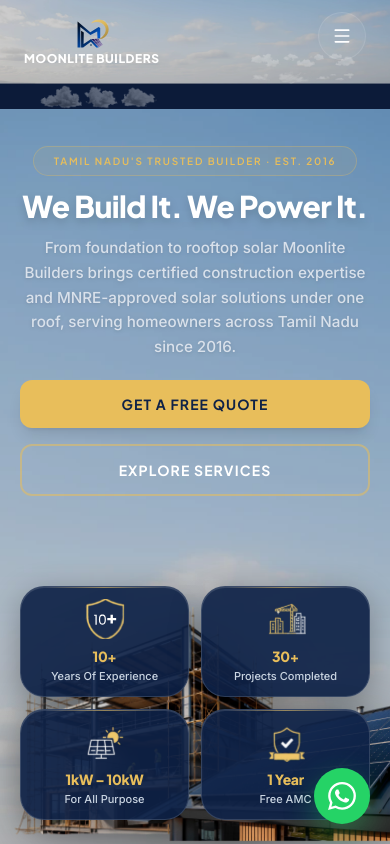
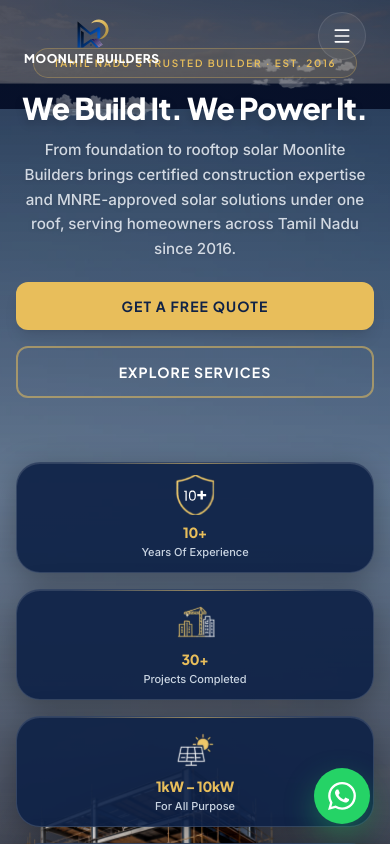
Before and after one commit to moonlitebuilders/moolitebuilders, a React (Vite) app: page / in a window 390 px wide. Shown: the top 844 px of the page. Built offline with nearby package versions, Linux system fonts and the light colour scheme.

Commit message:
fix(hero): restore original baseline hero design with full-bleed sky background, backdrop gradient, and responsive 1/2/4-col card grid

```diff
--- a/src/components/Hero.tsx
+++ b/src/components/Hero.tsx
@@ -255,7 +255,7 @@
       ref={containerRef}
       id="hero"
       aria-label="Moonlite Builders — Construction and Solar Services Hero"
-      className="relative w-full overflow-hidden flex flex-col justify-between min-h-screen min-h-[100dvh] bg-[url('/assets/hero/background-sky.webp')] bg-cover bg-center bg-no-repeat"
+      className="relative w-full min-h-screen min-h-[100dvh] flex flex-col justify-between bg-[url('/assets/hero/background-sky.webp')] bg-cover bg-center bg-no-repeat overflow-hidden"
     >
       {/* ── LAYER 0 — Sky Background Parallax (absolute, full-coverage) ── */}
       <motion.div
@@ -268,12 +268,13 @@
           alt=""
           className="w-full h-full object-cover object-center pointer-events-none select-none"
         />
-        {/* Subtle backdrop tint overlay for typography legibility */}
+      </motion.div>
+
+      {/* ── LAYER 1 — Single Uniform Backdrop Gradient for Legibility ── */}
       <div
-          className="absolute inset-0 bg-black/20 pointer-events-none"
+        className="absolute inset-0 z-[1] bg-gradient-to-b from-slate-950/70 via-slate-900/50 to-slate-950/80 pointer-events-none"
         aria-hidden="true"
       />
-      </motion.div>
 
       {/* ── LAYER 10 — Construction SVG left (absolute, no layout impact) ── */}
       <motion.div
@@ -388,15 +389,11 @@
         )}
       </AnimatePresence>
 
-      {/* ── LAYER 30 — All foreground content ── */}
-      {/* Navbar spacer — keeps text below the fixed nav bar */}
-      <div className="h-20 md:h-24 shrink-0" aria-hidden="true" />
-
-      {/* Central text column — full viewport width, completely independent of decorative assets */}
+      {/* ── LAYER 30 — Central Content Container ── */}
       <motion.div
         style={{ y: contentY }}
-        className="relative z-[30] flex-1 flex flex-col items-center justify-center
-                   w-full min-w-0 px-5 md:px-10 py-4 md:py-8 will-change-transform"
+        className="relative z-[30] flex-1 flex flex-col items-center justify-center text-center
+                   w-full min-w-0 px-4 py-12 md:py-20 will-change-transform"
       >
         {/* Establishment label chip */}
         <motion.div
@@ -504,13 +501,12 @@
         </div>
       </motion.div>
 
-      {/* ── Feature Cards — pinned cleanly inside sky background ── */}
+      {/* ── Feature Cards Grid — Mobile (1-col), Tablet (2-col), Desktop (4-col) ── */}
       <div
-        className="relative z-[30] w-full max-w-6xl mx-auto px-5 md:px-8 pb-6 md:pb-8 mt-6 md:mt-8 shrink-0"
+        className="relative z-[30] w-full max-w-7xl mx-auto px-4 sm:px-6 lg:px-8 pb-8 pt-4 grid grid-cols-1 sm:grid-cols-2 lg:grid-cols-4 gap-4 sm:gap-6"
         role="list"
         aria-label="Key achievements and credentials"
       >
-        <div className="grid grid-cols-2 lg:grid-cols-4 gap-3 md:gap-4">
         {METRIC_CARDS.map((card, index) => (
           <div key={card.id} role="listitem">
             <HeroMetricCard
@@ -521,7 +517,6 @@
             />
           </div>
         ))}
-        </div>
       </div>
 
       {/* ── Scroll hint ── */}
```
Lines whose indentation alone changed are shown as unchanged.
